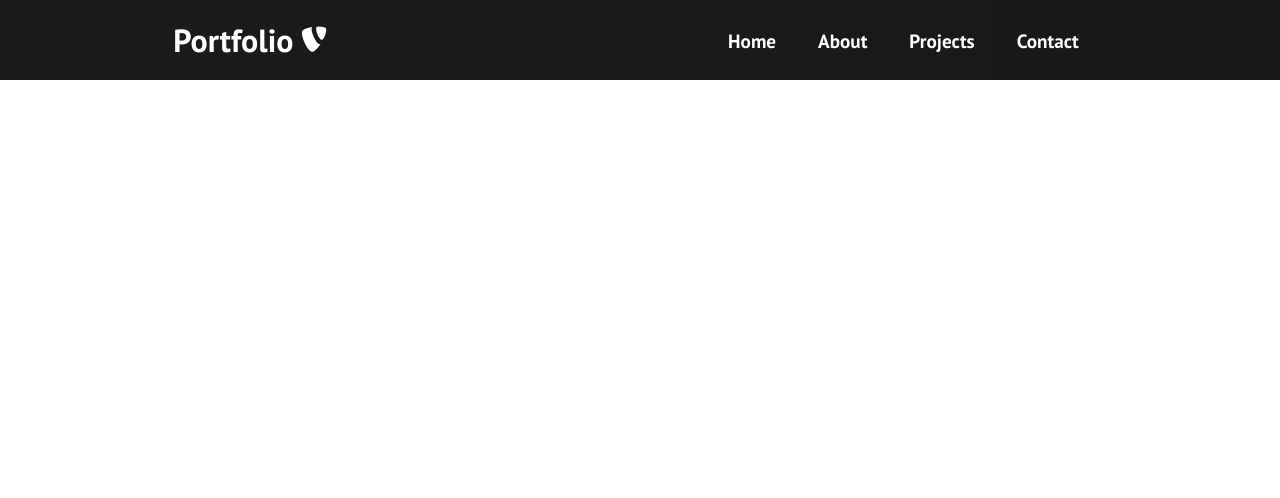
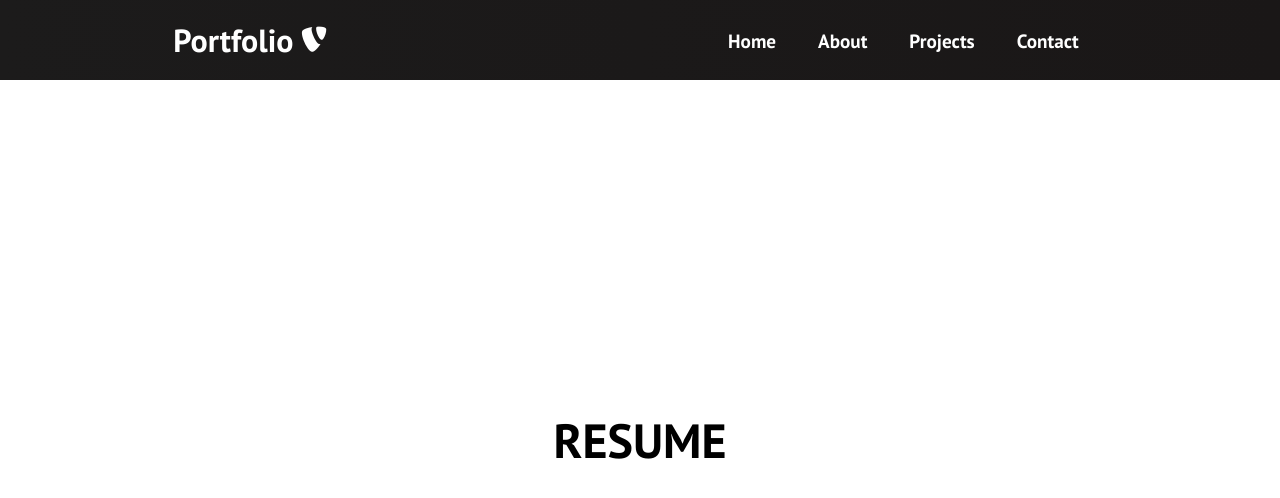
Before and after one commit to NatrezC/myportfolio2, a React (Create React App) app: page /Resume in a window 1280 px wide. Shown: the top 498 px of the page. Built offline with nearby package versions, Linux system fonts and the light colour scheme.

Commit message:
bug: project and about pages wont render

```diff
--- a/src/App.css
+++ b/src/App.css
@@ -9,6 +9,7 @@
 .about,
 .projects,
 .resume,
+.contact,
 .sign-up {
   display: flex;
   height: 90vh;
@@ -18,6 +19,7 @@
 }
 
 .about {
+  background-image: url('https://www.planetware.com/wpimages/2020/02/france-in-pictures-beautiful-places-to-photograph-eiffel-tower.jpg');
   background-position: center;
   background-size: cover;
   background-repeat: no-repeat;
--- a/src/App.js
+++ b/src/App.js
@@ -3,6 +3,10 @@ import Navbar from './components/Navbar'
 import './App.css'
 import {BrowserRouter, Switch, Route} from 'react-router-dom'
 import Home from './components/pages/Home'
+import About from './components/pages/About'
+import Projects from './components/pages/Projects'
+import Resume from './components/pages/Resume'
+import Contact from './components/pages/Contact'
 
 function App() {
   return (
@@ -10,7 +14,11 @@ function App() {
       <BrowserRouter>
         <Navbar/>
         <Switch>
-          <Route exact path="/" component={Home}></Route>
+          <Route exact path="/" component={Home} />
+          <Route path="/About" component={About} />
+          <Route path="/Project" component={Projects} />
+          <Route path="/Resume" component={Resume} />
+          <Route path="/Contact" component={Contact} />
         </Switch>
       </BrowserRouter>
     </>
--- a/src/components/pages/About.js
+++ b/src/components/pages/About.js
@@ -2,5 +2,5 @@ import React from 'react'
 import '../../App.css'
 
 export default function About() {
-    return <h1 className="about">About</h1>
+    return <h1 className="about">ABOUT</h1>
 }
--- /dev/null
+++ b/src/components/pages/Contact.js
@@ -0,0 +1,6 @@
+import React from 'react'
+import '../../App.css'
+
+export default function Contact() {
+    return <h1 className="contact">CONTACT</h1>
+}
--- a/src/components/pages/Projects.js
+++ b/src/components/pages/Projects.js
@@ -1,6 +1,6 @@
 import React from 'react'
 import '../../App.css'
 
-export default function Products() {
-    return <h1 className="projects">Projects</h1>
+export default function Projects() {
+    return <h1 className="projects">PROJECTS</h1>
 }
--- a/src/components/pages/Resume.js
+++ b/src/components/pages/Resume.js
@@ -2,5 +2,5 @@ import React from 'react'
 import '../../App.css'
 
 export default function Resume() {
-    return <h1 className="resume">Resume</h1>
+    return <h1 className="resume">RESUME</h1>
 }
```
Also changed, not shown: src/components/Contact.js (deleted, +0 -11 lines), src/components/Navbar.js (+4 -6 lines), 1 other file (tests, documents, lock files or other folders).
